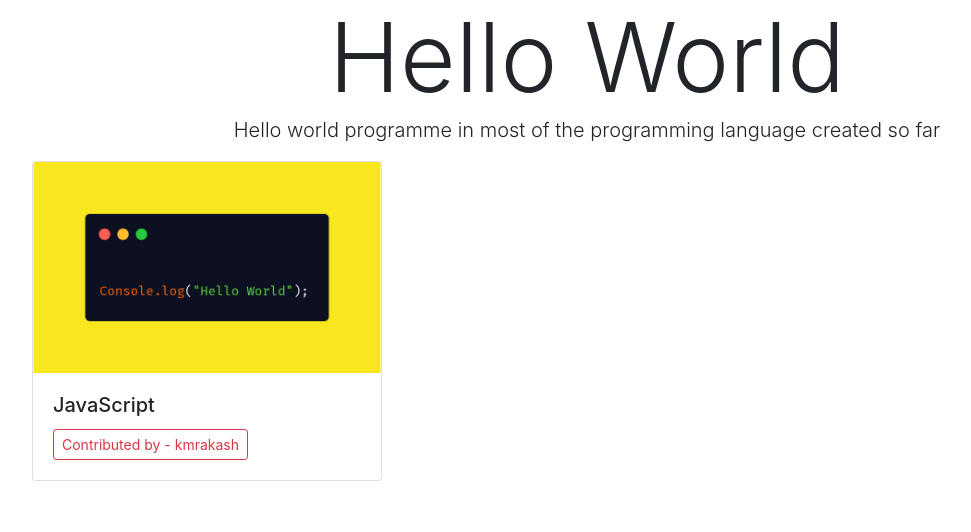
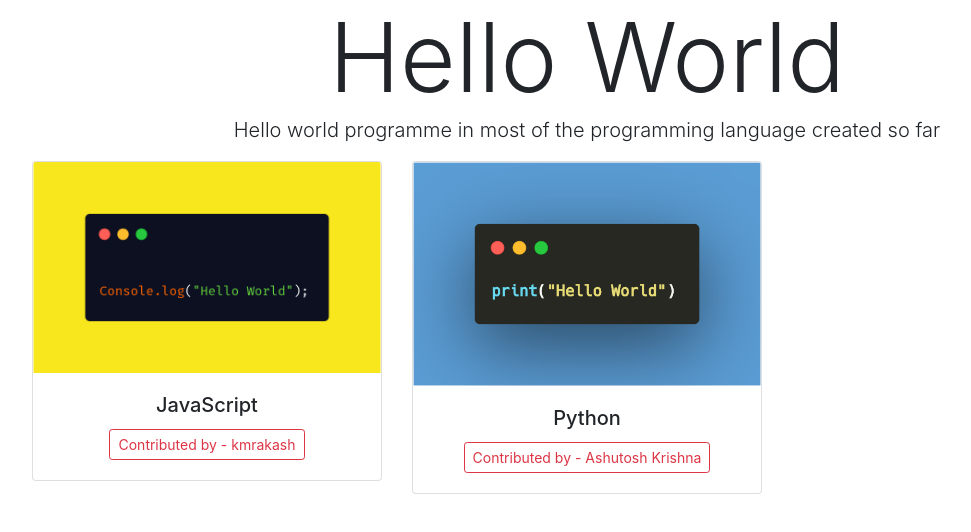
Before and after one commit to krimanisha/HELLO_WORLD, a plain HTML site: page index.html in a window 1280 px wide. Shown: the whole page, without its empty margins (53-1024 px from the left). Drawn offline with nearby package versions, Linux system fonts and the light colour scheme.

Commit message:
Add Python and Fix CSS

```diff
--- a/index.html
+++ b/index.html
@@ -32,17 +32,38 @@
             <div class="card">
               <img class="card-img-top" src="./images/javascript.png" alt="" />
               <div class="card-body">
-                <h5 class="card-title">JavaScript</h5>
-                <a
-                  href="https://github.com/kmrakash"
-                  class="btn btn-outline-danger btn-sm"
-                  >Contributed by - kmrakash</a
-                >
+                <h5 class="card-title text-center">JavaScript</h5>
+                <div class="col text-center">
+                  <a
+                    href="https://github.com/kmrakash"
+                    class="btn btn-outline-danger btn-sm"
+                    >Contributed by - kmrakash</a
+                  >
+                </div>
               </div>
             </div>
           </div>
 
           <!-- Write Your Code From Here , Please run once locally to know if everything is good -->
+          <div class="col-lg-4 mb-4">
+            <div class="card">
+              <img
+                class="card-img-top"
+                src="./images/python.png"
+                alt="Python"
+              />
+              <div class="card-body">
+                <h5 class="card-title text-center">Python</h5>
+                <div class="col text-center">
+                  <a
+                    href="https://github.com/ashutoshkrris"
+                    class="btn btn-outline-danger btn-sm"
+                    >Contributed by - Ashutosh Krishna</a
+                  >
+                </div>
+              </div>
+            </div>
+          </div>
         </div>
       </div>
     </main>
```
Also changed, not shown: README.md, images/python.png (added).
